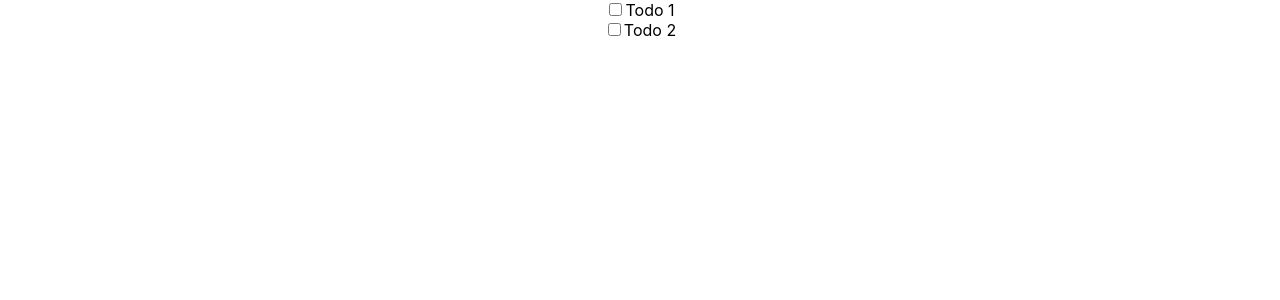
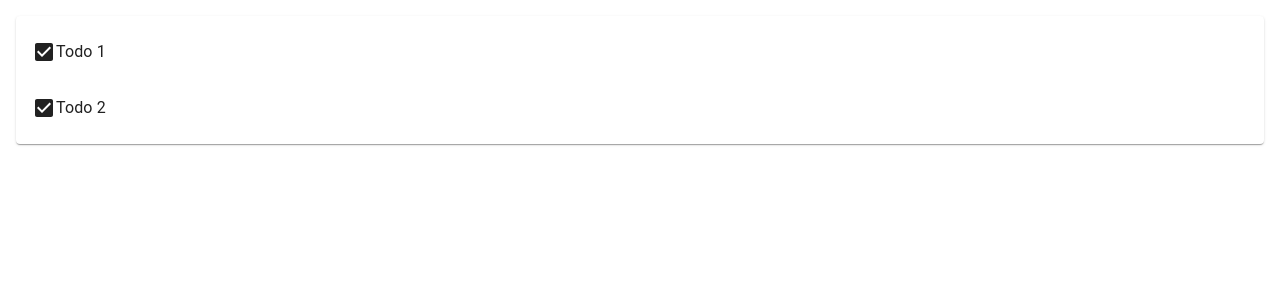
Before and after one commit to nrj022/todo-react, a React (Create React App) app: page / in a window 1280 px wide. Shown: the top 300 px of the page. Built offline with nearby package versions, Linux system fonts and the light colour scheme.

Commit message:
프론트 개발 8. React에서 리스트 렌더링하기 (2) material ui 이용

```diff
--- a/src/App.js
+++ b/src/App.js
@@ -1,5 +1,6 @@
 import React from 'react';
 import Todo from './Todo';
+import {Paper, List} from "@material-ui/core";
 import './App.css';
 
 class App extends React.Component {
@@ -13,14 +14,16 @@
     }
   }
   render(){
-    var todoItems = this.state.items.map((item, idx) => (
-      <Todo item={item} key={item.id}/>
-    ))
-    return (
-      <div className="App">
-        {todoItems}
-      </div>
-    );
+    var todoItems = this.state.items.length > 0 && (
+      <Paper style={{margin:16}}>
+        <List>
+          {this.state.items.map((item, idx) => (
+            <Todo item={item} key={item.id}/>
+          ))}
+        </List>
+      </Paper>
+    )
+    return <div className="App">{todoItems}</div>;
   }
 }
 
--- a/src/Todo.js
+++ b/src/Todo.js
@@ -1,4 +1,6 @@
 import React from "react";
+import { ListItem, ListItemText, InputBase, Checkbox } from "@material-ui/core";
+import { Check, CheckBox } from "@material-ui/icons";
 
 class Todo extends React.Component {
     constructor(props){
@@ -6,16 +8,22 @@
         this.state = {item: props.item};
     }
     render(){
+        const item = this.state.item;
         return(
-            <div className="Todo">
-                <input
-                    type="checkbox"
-                    id={this.state.item.id}
-                    name={this.state.item.id}
-                    checked={this.state.item.done}
-                />
-                <label for={this.state.item.id}>{this.state.item.title}</label>
-            </div>
+            <ListItem>
+                <CheckBox checked={item.done}/>
+                <ListItemText>
+                    <InputBase
+                    inputProps={{"aria-label":"naked"}}
+                    type="text"
+                    id={item.id}
+                    name={item.id}
+                    value={item.title}
+                    multiline={true}
+                    fullWidth={true}
+                    />
+                </ListItemText>
+            </ListItem>
         );
     }
 }
```
